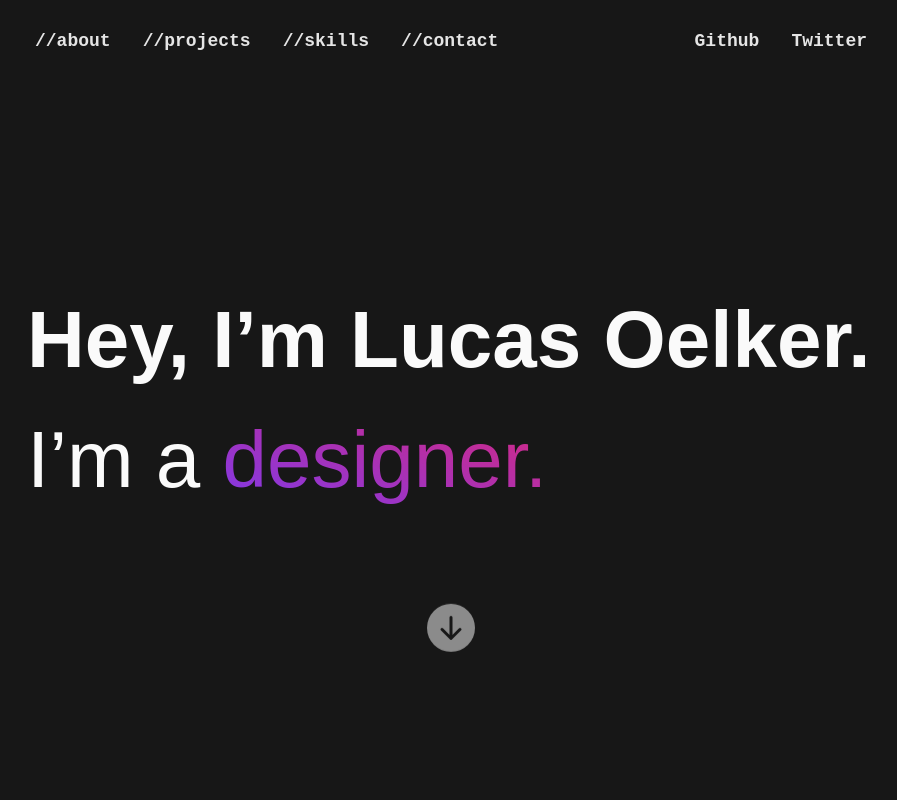
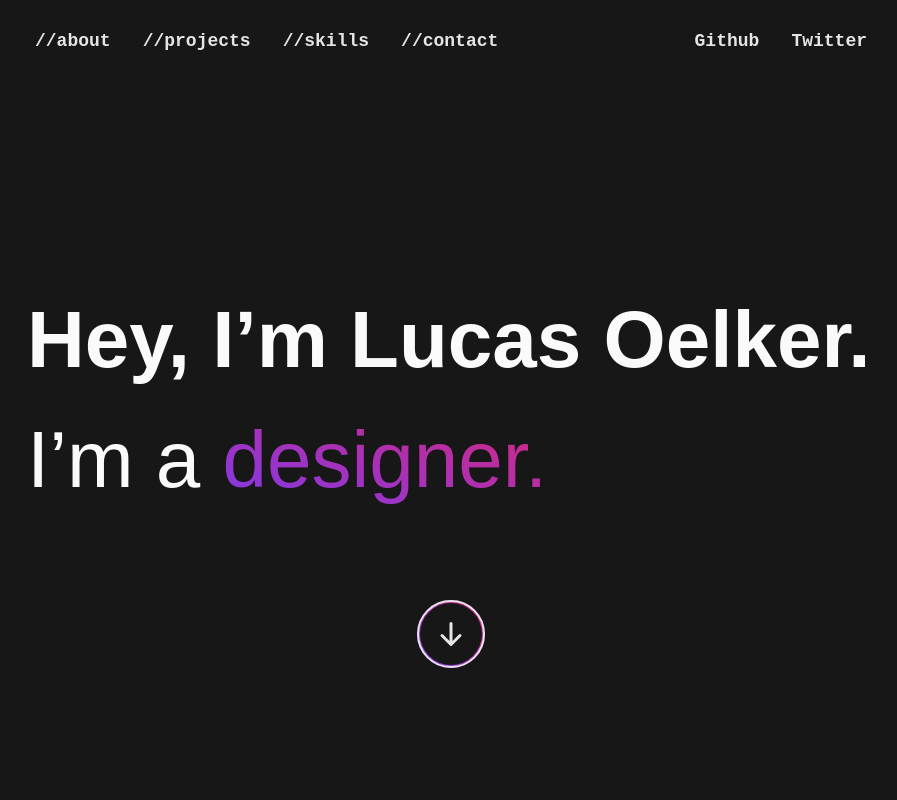
Before and after one commit to LucasOe/portfolio, a React (Vite) app: page / in a window 1280 px wide. Shown: the top 800 px of the page, without its empty margins (189-1086 px from the left). Built offline with nearby package versions, Linux system fonts and the light colour scheme; what tailwindcss-3d would draw is missing.

Commit message:
Update ScrollIndicator

```diff
--- a/src/components/ScrollIndicator.tsx
+++ b/src/components/ScrollIndicator.tsx
@@ -1,22 +1,48 @@
-import { motion, useScroll, useTransform } from "framer-motion";
+import { motion, useMotionValue, useScroll, useTransform } from "framer-motion";
 import { HashLink } from "react-router-hash-link";
 
+import useMousePosition from "@/hooks/useMousePosition";
+import { ElementRef, useRef } from "react";
 import { BsArrowDownShort } from "react-icons/bs";
 
-export type ScrollIndicatorProps = React.ComponentProps<typeof motion.div>;
+export type ScrollIndicatorProps = React.ComponentProps<"div">;
 
 export default function ScrollIndicator({ className, ...rest }: ScrollIndicatorProps) {
 	const { scrollY } = useScroll();
 	// Map values from [0, h/2] to [1, 0] for opacity
 	const opacity = useTransform(scrollY, [0, window.innerHeight / 2], [1, 0]);
 
+	const mouse = {
+		x: useMotionValue(0),
+		y: useMotionValue(0),
+	};
+	const ref = useRef<ElementRef<"div">>(null);
+	const { x, y } = useMousePosition(ref);
+	mouse.x.set(x);
+	mouse.y.set(y);
+	// Map values from [-w/2, w/2] to [-10, 10] for transform
+	const distance = {
+		x: useTransform(mouse.x, [-window.innerWidth / 2, window.innerWidth / 2], [-16, 16]),
+		y: useTransform(mouse.y, [-window.innerHeight / 2, window.innerHeight / 2], [-16, 16]),
+	};
+
 	return (
-		<motion.div style={{ opacity: opacity }} className={className} {...rest}>
-			<HashLink to="#about" smooth aria-label="Scroll Down" tabIndex={-1}>
-				<div className="m-2 animate-bounce rounded-full bg-white/50 hover:bg-white/75">
-					<BsArrowDownShort className="h-12 w-12 text-primary" />
-				</div>
-			</HashLink>
-		</motion.div>
+		<div ref={ref} className={className} {...rest}>
+			<motion.div style={{ opacity: opacity }} className="relative flex items-center justify-center">
+				{/* Foreground */}
+				<HashLink to="#about" smooth aria-label="Scroll Down" tabIndex={-1} className="relative z-10 flex">
+					<div className="inline-block rounded-full border-2 border-neutral-200 hover:border-transparent">
+						<BsArrowDownShort className="h-16 w-16 p-2 text-neutral-200 hover:fill-gradient" />
+					</div>
+				</HashLink>
+				{/* Background */}
+				<motion.div
+					style={{ x: distance.x, y: distance.y }}
+					className="absolute left-0 top-0 flex h-full w-full items-center justify-center"
+				>
+					<div className="background-gradient h-full w-full select-none rounded-full border-[3px] border-transparent" />
+				</motion.div>
+			</motion.div>
+		</div>
 	);
 }
--- /dev/null
+++ b/src/hooks/useMousePosition.ts
@@ -0,0 +1,25 @@
+import { ElementRef, RefObject, useEffect, useState } from "react";
+
+export default function useMousePosition(ref: RefObject<ElementRef<"div">>) {
+	const [mousePosition, setMousePosition] = useState({ x: 0, y: 0 });
+
+	useEffect(() => {
+		const updateMousePosition = (event: MouseEvent) => {
+			if (ref.current) {
+				const boundingRect = ref.current.getBoundingClientRect();
+				const relMousePos = {
+					x: event.clientX - boundingRect.left - boundingRect.width / 2,
+					y: event.clientY - boundingRect.top - boundingRect.height / 2,
+				};
+
+				setMousePosition({ x: relMousePos.x, y: relMousePos.y });
+			}
+		};
+		window.addEventListener("mousemove", updateMousePosition);
+		return () => {
+			window.removeEventListener("mousemove", updateMousePosition);
+		};
+	}, []);
+
+	return mousePosition;
+}
--- a/src/hooks/useOffset.ts
+++ b/src/hooks/useOffset.ts
@@ -1,6 +1,6 @@
-import { RefObject, useEffect, useState } from "react";
+import { ElementRef, RefObject, useEffect, useState } from "react";
 
-export default function useOffset(selfRef: RefObject<HTMLElement>, otherRef: RefObject<HTMLElement>) {
+export default function useOffset(selfRef: RefObject<ElementRef<"div">>, otherRef: RefObject<ElementRef<"div">>) {
 	const [scrollPosition, setScrollPosition] = useState(0);
 
 	useEffect(() => {
```
